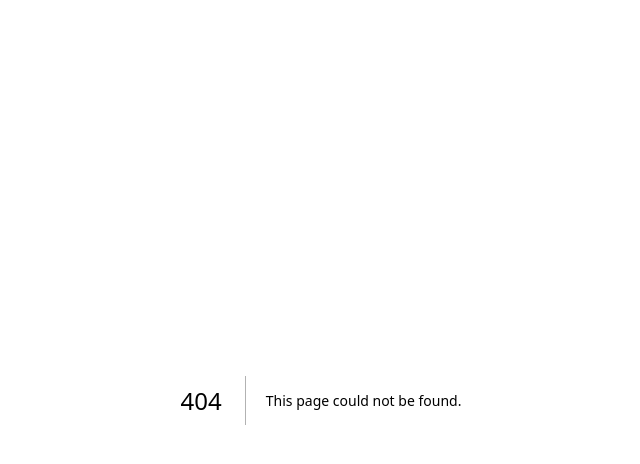
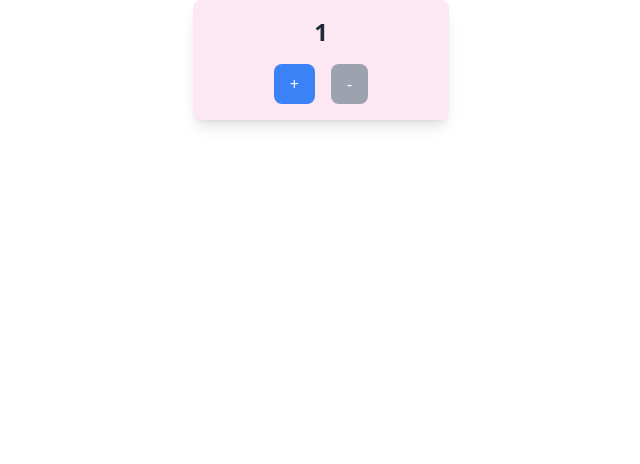
Before and after one commit to Himanshipunj/cprg306-assignments, a Next.js app: page /week-4 in a window 1280 px wide. Before the commit this address had no page. Shown: the top 464 px of the page, without its empty margins (319-959 px from the left). Built offline with nearby package versions, Linux system fonts and the light colour scheme.

Commit message:
Added Week 4

```diff
--- a/app/page.js
+++ b/app/page.js
@@ -1,9 +1,17 @@
+import Link from "next/link";
 export default function Page() {
   return (
     <div>
       <h1>CPRG 306: Web Development 2 - Assignments</h1>
-      <p>Link to week 2: <a href="week-2">Week 2</a> </p>
-      <p>Link to week 3: <a href="week-3">Week 3</a> </p>
+      <p>
+        Link to week 2: <a href="week-2">Week 2</a>{" "}
+      </p>
+      <p>
+        Link to week 3: <a href="week-3">Week 3</a>{" "}
+      </p>
+      <p>
+        Link to week 4: <a href="week-4">Week 4</a>{" "}
+      </p>
     </div>
   );
 }
--- a/app/week-3/item-list.js
+++ b/app/week-3/item-list.js
@@ -1,4 +1,4 @@
-import Item from "./item"
+import Item from "./item";
 export default function ItemList() {
   const item1 = {
     name: "milk, 4 L 🥛",
@@ -72,7 +72,6 @@ export default function ItemList() {
     category: "household",
   };
 
-
   return (
     <main className="m-4">
       <h2 className="text-2xl font-bold">Shopping List</h2>
--- /dev/null
+++ b/app/week-4/new-item.js
@@ -0,0 +1,32 @@
+"use client";
+
+import { useState } from "react";
+
+export default function NewItem() {
+  const [quantity, setQuantity] = useState(1);
+
+  const increment = () => setQuantity(quantity + 1);
+  const decrement = () => setQuantity(quantity - 1);
+
+  return (
+    <div className="flex flex-col items-center p-4 bg-pink-100 rounded-lg shadow-lg w-64 mx-auto">
+      <p className="text-2xl font-bold text-gray-800">{quantity}</p>
+      <div className="flex gap-4 mt-4">
+        <button
+          onClick={increment}
+          disabled={quantity === 20}
+          className="px-4 py-2 bg-blue-500 text-white rounded-lg disabled:bg-gray-400"
+        >
+          +
+        </button>
+        <button
+          onClick={decrement}
+          disabled={quantity <= 1}
+          className="px-4 py-2 bg-red-500 text-white rounded-lg disabled:bg-gray-400"
+        >
+          -
+        </button>
+      </div>
+    </div>
+  );
+}
--- /dev/null
+++ b/app/week-4/page.js
@@ -0,0 +1,9 @@
+import NewItem from "./new-item";
+
+export default function Page() {
+  return (
+    <main>
+      <NewItem />
+    </main>
+  );
+}
```
Lines whose indentation alone changed are shown as unchanged.
